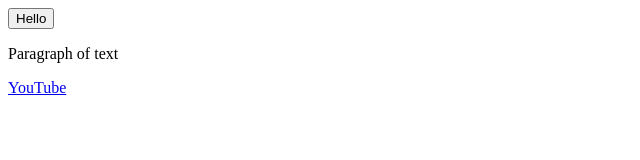
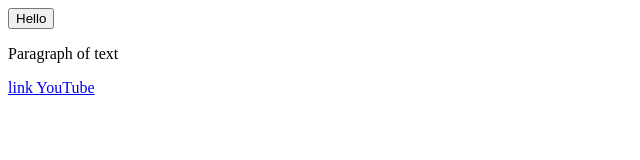
Before and after one commit to Ishant-Mishra/second-html, a plain HTML site: page index.html in a window 1280 px wide. Shown: the full height of the page, 0-640 px from the left. Drawn offline with Linux system fonts and the light colour scheme.

Commit message:
Addded a task

```diff
--- a/index.html
+++ b/index.html
@@ -13,7 +13,7 @@
         Paragraph of text
     </p>
     <a href = "https://www.youtube.com/" target="_blank">
-         YouTube
+        link  YouTube
     </a> <!-- This is a anchor tag , For link to open on another webpage we use target attribute.-->
 </body>
 </html>
```
Also changed, not shown: 1 other file.
